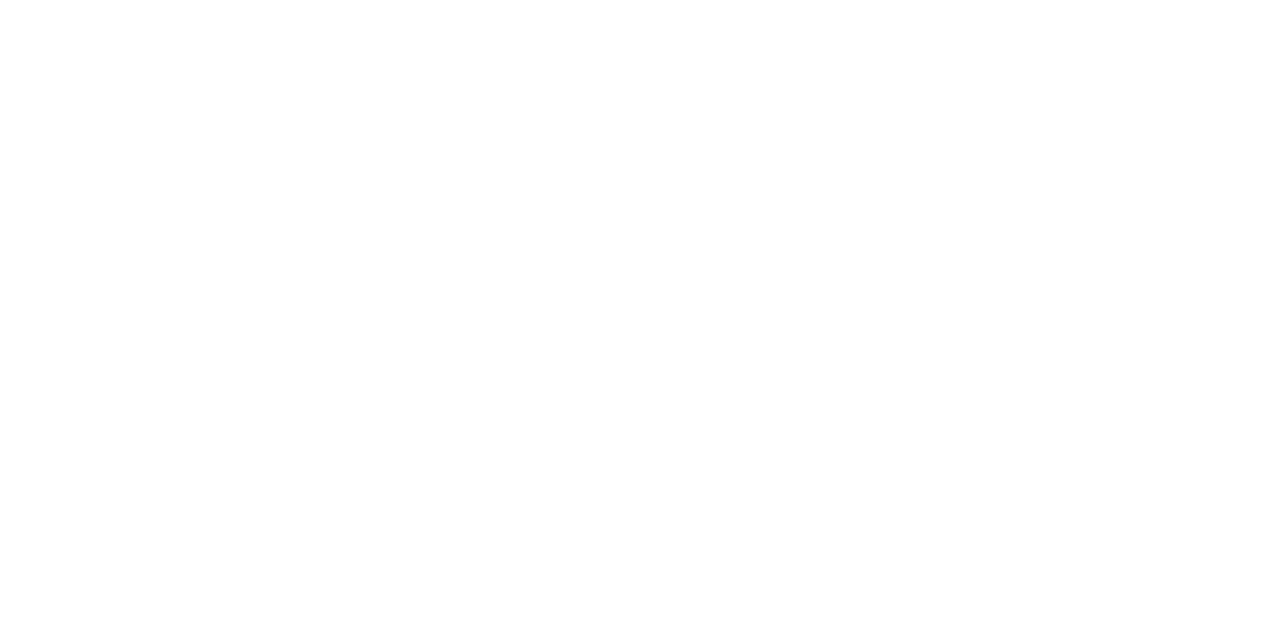
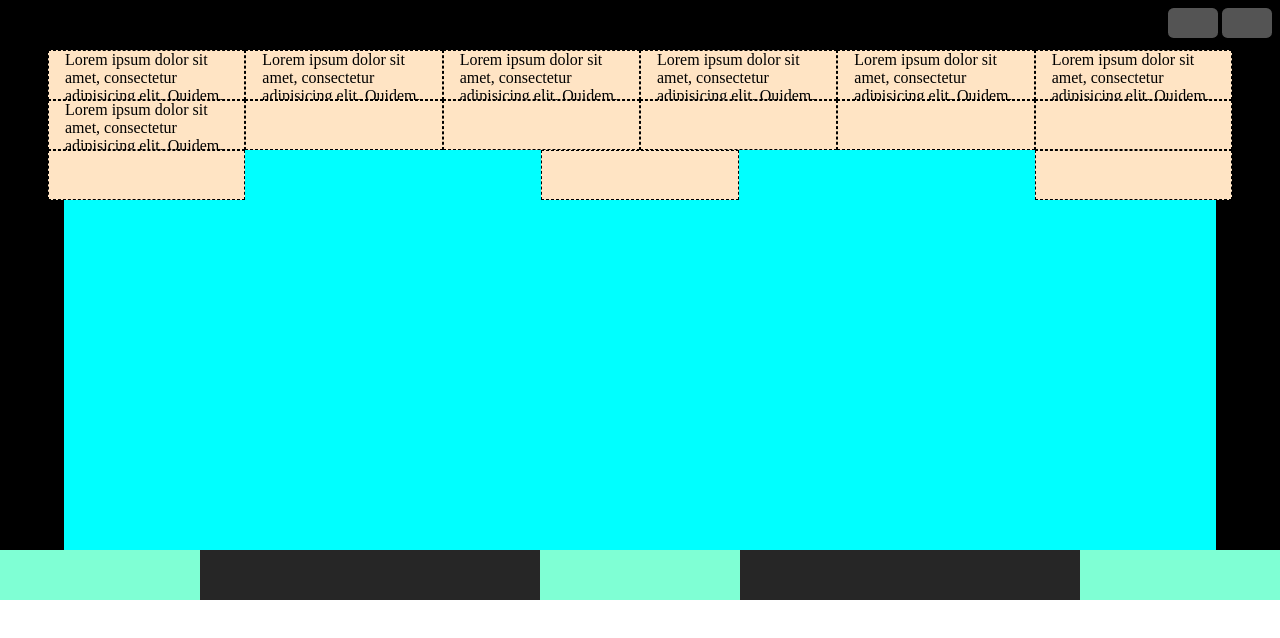
Before and after one commit to AndreaParrini/html-css-zoom, a plain HTML site: page index.html in a window 1280 px wide. Drawn offline with Linux system fonts and the light colour scheme.

Commit message:
create a layout whit class debug

```diff
--- a/css/style.css
+++ b/css/style.css
@@ -3,3 +3,146 @@
     padding: 0;
     box-sizing: border-box;
 }
+
+:root{
+    --zoom-white: white;
+    --zoom-red: #da2225;
+    --zoom-green: #5fc83b;
+    --zoom-main: black;
+    --zoom-footer: #262626;
+    --zoom-gray: #545454;
+}
+
+/* Debug */
+
+.debug #site_header{
+    height: 50px;
+    width: 100vw;
+}
+
+.debug #site_header .speaker_view,.debug #site_header .maximize{
+    height: 30px;
+    width: 50px;
+}
+
+.debug #site_main .container{
+    background-color: aqua;
+    height: 500px;
+}
+
+.debug .col-2{
+    background-color: bisque;
+    height: 50px;
+    border: 1px dashed black;
+}
+
+.debug .col-3, .debug .col-6{
+    height: 50px;
+    border: 1px dashed white;
+}
+
+.debug .function_call, .debug .function_audio, .debug .end_meeting{
+    height: 50px;
+    width: 200px;
+    background-color: aquamarine;
+}
+
+/* Utility */
+
+.d-flex{
+    display: flex;
+}
+
+
+.jc_flex_end{
+    justify-content: flex-end;
+}
+
+.row{
+    margin: 0 -1rem;
+}
+
+.flex_wrap{
+    flex-wrap: wrap;
+}
+
+.space_between{
+    justify-content: space-between;
+}
+
+.col-2{
+    width: calc((100% / 12)*2);
+}
+
+.col-3{
+    width: calc((100% / 12)*3);
+}
+
+.col-6{
+    width: calc((100% / 12)*6);
+}
+
+[class^="col-"]{
+    padding-left: 1rem;
+    padding-right: 1rem;
+    /* margin-bottom: 1rem; */
+}
+
+.jc_center{
+    justify-content: center;
+}
+
+.align_items_center{
+    align-items: center;
+}
+
+/* Header */
+
+#site_header{
+    background-color: var(--zoom-main);
+}
+
+#site_header .speaker_view, #site_header .maximize{
+    background-color: var(--zoom-gray);
+    color: var(--zoom-white)
+}
+
+#site_header .container{
+    gap: 0.25rem;
+    padding-top: 0.5rem;
+    padding-right: 0.5rem;
+}
+
+.speaker_view, .maximize{
+    padding: 0.25rem;
+    border-radius: 0.35rem;
+}
+
+/* Main */
+
+#site_main{
+    background-color: var(--zoom-main);
+}
+
+#site_main .container{
+    max-width: 1152px;
+    width: 90%;
+    margin: auto;
+}
+
+/* Footer */
+
+#site_footer{
+    background-color: var(--zoom-footer);
+}
+
+.end_meeting{
+    background-color: var(--zoom-gray);
+    color: var(--zoom-red);
+    text-align: end;
+}
+
+.col-6{
+    text-align: center;
+    color: white;
+}
--- a/index.html
+++ b/index.html
@@ -3,10 +3,113 @@
 <head>
     <meta charset="UTF-8">
     <meta name="viewport" content="width=device-width, initial-scale=1.0">
+    <link rel="stylesheet" href="https://cdnjs.cloudflare.com/ajax/libs/font-awesome/6.4.2/css/all.min.css" integrity="sha512-z3gLpd7yknf1YoNbCzqRKc4qyor8gaKU1qmn+CShxbuBusANI9QpRohGBreCFkKxLhei6S9CQXFEbbKuqLg0DA==" crossorigin="anonymous" referrerpolicy="no-referrer" />
     <link rel="stylesheet" href="./css/style.css">
     <title>Zoom</title>
 </head>
-<body>
+<body class="debug">
+
+    <header id="site_header">
+        <div class="container d-flex jc_flex_end">
+            <div class="speaker_view">
+                <!-- <i class="fa-solid fa-grip" style="color: #ffffff;"></i>
+                Speaker View -->
+            </div>
+            <!-- /.speaker_view -->
+            <div class="maximize">
+                <!-- <i class="fa-solid fa-maximize" style="color: #ffffff;"></i> -->
+            </div>
+            <!-- /.maximize -->
+        </div>
+        <!-- /.container -->
+    </header>
+    <!-- /#site_header -->
+
+    <main id="site_main">
+        <div class="container">
+            <div class="row d-flex flex_wrap space_between">
+                <div class="col-2">
+                    Lorem ipsum dolor sit amet, consectetur adipisicing elit. Quidem, tenetur.
+                </div>
+                <!-- /.col-2 -->
+                <div class="col-2">
+                    Lorem ipsum dolor sit amet, consectetur adipisicing elit. Quidem, tenetur.
+                </div>
+                <!-- /.col-2 -->
+                <div class="col-2">
+                    Lorem ipsum dolor sit amet, consectetur adipisicing elit. Quidem, tenetur.
+                </div>
+                <!-- /.col-2 -->
+                <div class="col-2">
+                    Lorem ipsum dolor sit amet, consectetur adipisicing elit. Quidem, tenetur.
+                </div>
+                <!-- /.col-2 -->
+                <div class="col-2">
+                    Lorem ipsum dolor sit amet, consectetur adipisicing elit. Quidem, tenetur.
+                </div>
+                <!-- /.col-2 -->
+                <div class="col-2">
+                    Lorem ipsum dolor sit amet, consectetur adipisicing elit. Quidem, tenetur.
+                </div>
+                <!-- /.col-2 -->
+                <div class="col-2">
+                    Lorem ipsum dolor sit amet, consectetur adipisicing elit. Quidem, tenetur.
+                </div>
+                <!-- /.col-2 -->
+                <div class="col-2">
+
+                </div>
+                <!-- /.col-2 -->
+                <div class="col-2">
+
+                </div>
+                <!-- /.col-2 -->
+                <div class="col-2">
+
+                </div>
+                <!-- /.col-2 -->
+                <div class="col-2">
+
+                </div>
+                <!-- /.col-2 -->
+                <div class="col-2">
+
+                </div>
+                <!-- /.col-2 -->
+                <div class="col-2">
+
+                </div>
+                <!-- /.col-2 -->
+                <div class="col-2">
+
+                </div>
+                <!-- /.col-2 -->
+                <div class="col-2">
+
+                </div>
+                <!-- /.col-2 -->
+            </div>
+            <!-- /.row -->
+        </div>
+        <!-- /.container -->
+    </main>
+    <!-- /#site_main -->
+
+    <footer id="site_footer">
+        <div class="container d-flex flex_wrap space_between align_item_center">
+            <div class="function_audio">
+
+            </div>
+            <div class="function_call">
+
+            </div>
+            <div class="end_meeting">
+
+            </div>
+        </div>
+        <!-- /.container -->
+    </footer>
+    <!-- /#site_footer -->
 
 </body>
 </html>
```
